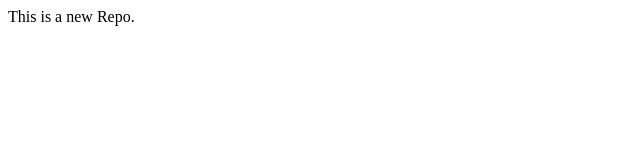
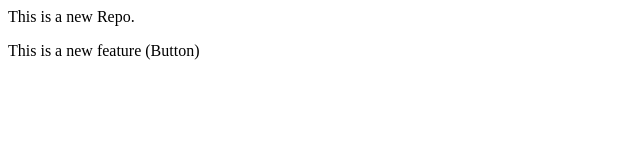
Before and after one commit to Anzashoukat/localrepo, a plain HTML site: page index.html in a window 1280 px wide. Shown: the whole page, without its empty margins (0-640 px from the left). Drawn offline with Linux system fonts and the light colour scheme.

Commit message:
adbutton

```diff
--- a/index.html
+++ b/index.html
@@ -1 +1,2 @@
 <p>This is a new Repo.</p>
+<p>This is a new feature (Button)</p>
```
